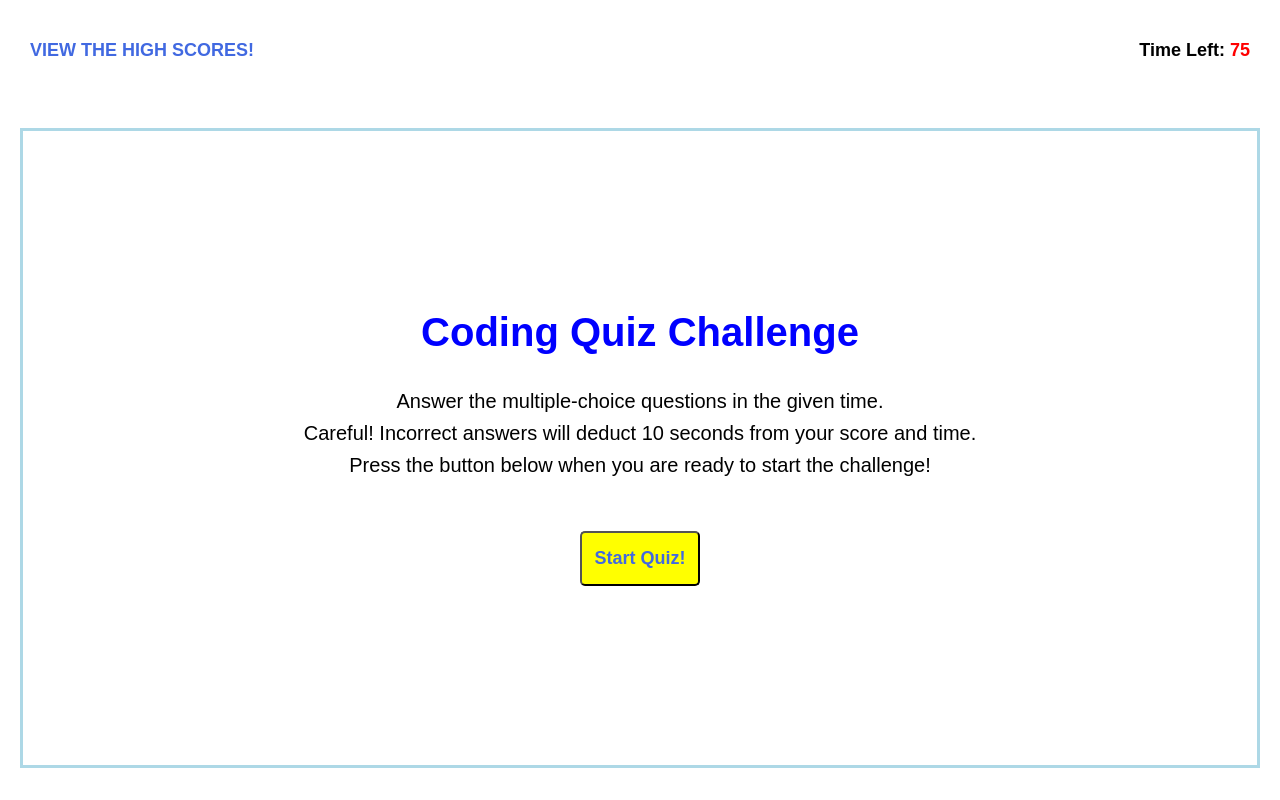
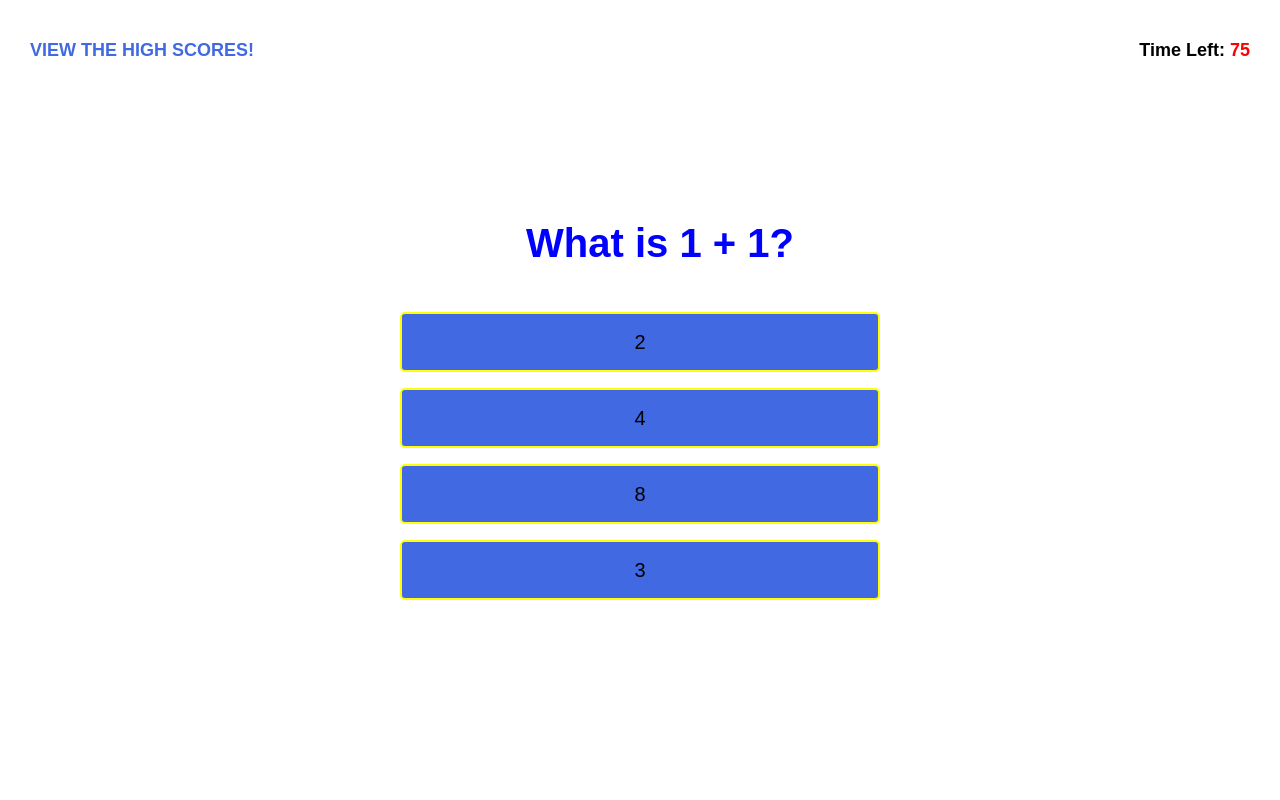
Before and after one commit to Clint-Hansen/code-quiz, a plain HTML site: page index.html in a window 1280 px wide. Both pictures are taken after a click on the button "Start Quiz!". Drawn offline with Linux system fonts and the light colour scheme.

Commit message:
added question array

```diff
--- /dev/null
+++ b/assets/css/quiz.css
@@ -0,0 +1,35 @@
+
+
+.question-title {
+    margin-bottom: 30px;
+    font-size: 40px;
+    color: blue;
+    text-align: left;
+}
+
+.answer-content {
+    font-size: 20px;
+    line-height: 2.5rem;
+    width: 40vw;
+    margin: 0  auto;
+}
+
+.answer-text {
+    background-color: royalblue;
+    margin: 1rem;
+    border: solid 2px yellow;
+    border-radius: 5px;
+    padding: .5rem;
+}
+
+.answer-text:hover {
+    cursor: pointer;
+}
+
+.incorrect {
+    background-color: red;
+}
+
+.correct {
+    background-color: green;
+}
--- a/assets/css/style.css
+++ b/assets/css/style.css
@@ -21,11 +21,14 @@ header p {
     font-weight: bold;
     font-size: 18px;
     padding: 10px 10px 7px 10px;
-    margin-bottom: 30px;
 }
 
 .view-highscores {
+    font-weight: bold;
+    font-size: 18px;
+    text-decoration: none;
     color: royalblue;
+    padding: 10px 10px 7px 10px;
 }
 
 .view-highscores:hover {
@@ -34,7 +37,11 @@ header p {
     cursor: pointer;
 }
 
-.time-left span {
+.timer {
+    color: black;
+}
+
+.time-left{
     color: red;
 }
 
@@ -43,15 +50,16 @@ header p {
     justify-content: center;
     align-content: center;
     flex-direction: column;
-    min-height: 80vh;
+    width: 100vw;
+    height: 80vh;
     text-align: center;
     padding: 20px;
-    border: solid lightblue 3px;
-    margin: 0 20px;
+    margin: 0 auto;
 }
 
-.question-title {
-    margin-bottom: 30px;
+.quiz-title {
+    width: 100vw;
+    margin:0 auto 30px auto;
     font-size: 40px;
     color: blue;
 }
@@ -59,23 +67,61 @@ header p {
 .question-content {
     font-size: 20px;
     line-height: 4vh;
-    margin-bottom: 50px;
+    margin-bottom: 25px;
 }
 
-.start-btn {
+#answer-content {
+    font-size: 20px;
+    line-height: 2.5rem;
+    width: 40vw;
+    margin: 0  auto;
+}
+
+.answer-text {
+    background-color: royalblue;
+    margin: 1rem;
+    border: solid 2px yellow;
+    border-radius: 5px;
+    padding: .5rem;
+}
+
+.answer-text:hover {
+    cursor: pointer;
+}
+
+.start-btn, .next-btn {
+    text-decoration: none;
     background-color: yellow;
     color: royalblue;
     font-weight: bold;
-    width: 10%;
+    width: 10rem;
     padding: 15px 10px;
     align-self: center;
     border-radius: 5px;
     outline: none;
     font-size: 18px;
+    border: solid 2px royalblue;
+    margin: 5px;
 }
 
-.start-btn:hover {
+.start-btn:hover, .next-btn:hover {
     background-color: royalblue;
     color: yellow;
     cursor: pointer;
 }
+
+.hidden {
+    display: none;
+}
+
+.answer-correct {
+    background-color: green;
+}
+
+.answer-wrong {
+    background-color: red;
+}
+
+.align-left {
+    text-align: left;
+}
--- a/assets/js/script.js
+++ b/assets/js/script.js
@@ -0,0 +1,111 @@
+let timeRemain = document.querySelector(".time-left");
+let startButton = document.querySelector("#start-btn");
+let nextButton = document.querySelector("#next-btn");
+
+let questionText = document.querySelector('.quiz-title');
+let introText = document.querySelector(".question-content")
+let answerList = document.querySelector(".answer-content")
+
+
+let questions = [
+    {
+        question: 'How do you find the number with the highest value of x and y?',
+        correct: 'Math.max(x,y)',
+        choice:
+            [
+            {answer: 'Math.highest(x,y)', correct: true},
+            {answer: 'Math.abs(x,y)', },
+            {answer: 'Math.ceil(x,y)'},
+            {answer: 'Math.max(x,y)'},
+            ]
+    },
+    {
+        question: 'What is the correct way to start a for loop?',
+        correct: 'for (i = 0; i < 6; i++)',
+        choice:
+            [
+            {answer: 'for (i = 0; i < 6; i++)'},
+            {answer: 'for (i++; i = 0; i < 6)'},
+            {answer: '(i = 0; i < 6; i++) for'},
+            {answer: 'for i = 0(; i < 6; i++)'},
+            ]
+    },
+    {
+        question: 'How do you start an array?',
+        correct: 'myArray = [....]',
+        choice:
+            [
+            {answer: 'myArray = {....}'},
+            {answer: 'myArray = "..."'},
+            {answer: '.startArray.myArray'},
+            {answer: 'myArray = [....]'},
+            ]
+
+    },
+    {
+        question: 'What is 3 + 1?',
+        correct: '4',
+        choice:
+        [
+            {answer: '2'},
+            {answer: '4'},
+            {answer: '8'},
+            {answer: '3'},
+        ]
+
+    },
+    {
+        question: 'What is 1 + 1?',
+        correct: '2',
+        choice:
+        [
+            {answer: '2'},
+            {answer: '4'},
+            {answer: '8'},
+            {answer: '3'},
+        ]
+
+
+}
+]
+
+startButton.addEventListener('click', gameStart);
+
+function gameStart() {
+startButton.classList.add('hidden');
+answerList.classList.remove('hidden');
+introText.classList.add('hidden');
+randomQuestions = questions.sort(() => Math.random() - .5);
+QuestionIndex = 0;
+
+getNextQuestion();
+};
+
+function getNextQuestion() {
+revealQuestion(randomQuestions[QuestionIndex])
+};
+
+function revealQuestion(theQuestion) {
+questionText.textContent = theQuestion.question;
+theQuestion.choice.forEach(answerSelection => {
+let answerButton = document.createElement('p');
+answerButton.textContent = answerSelection.answer;
+answerButton.className = "answer-text";
+answerButton.addEventListener('click', questionChoice)
+answerList.appendChild(answerButton);
+})
+};
+
+
+
+
+function questionChoice(event) {
+    let answerSelected = event.target;
+    if (answerSelected.textContent === questions.correct) {
+        console.log("That was right")
+    }
+    else {
+        console.log("That was wrong!")
+    }
+
+}
--- a/index.html
+++ b/index.html
@@ -5,23 +5,28 @@
     <meta http-equiv="X-UA-Compatible" content="IE=edge">
     <meta name="viewport" content="width=device-width, initial-scale=1.0">
     <link rel="stylesheet" href="./assets/css/style.css">
-    <script src="./assets/js/script.js" defer></script>
     <title>Code Quiz</title>
 </head>
 <body>
     <header>
         <p class="view-highscores">VIEW THE HIGH SCORES!</p>
-        <p class="time-left" id="timer">Time Left: <span>75</span></p>
+        <p class="timer">Time Left: <span class="time-left">75</span></p>
     </header>
     <main class="quiz-container" id="quiz-container">
-        <h1 class="question-title">Coding Quiz Challenge</h1>
-        <div class="question-content">
+        <h1 class="quiz-title">Coding Quiz Challenge</h1>
+        <div id="intro" class="question-content">
             <p>Answer the multiple-choice questions in the given time.
             <p>Careful! Incorrect answers will deduct 10 seconds from your score and time.</p>
             <p>Press the button below when you are ready to start the challenge!</p>
         </div>
-        <button class="start-btn">Start Quiz!</button>
+        <div id="answer-content" class="answer-content hidden">
+
+        </div>
+        <div class="buttons">
+            <button id="start-btn" class="start-btn">Start Quiz!</button>
+            <button id="next-btn" class="next-btn hidden">Next Question</button>
+        </div>
     </main>
-
+    <script src="./assets/js/script.js"></script>
 </body>
 </html>
```
Also changed, not shown: quiz.html (added, +27 -0 lines), scores.html (added).
